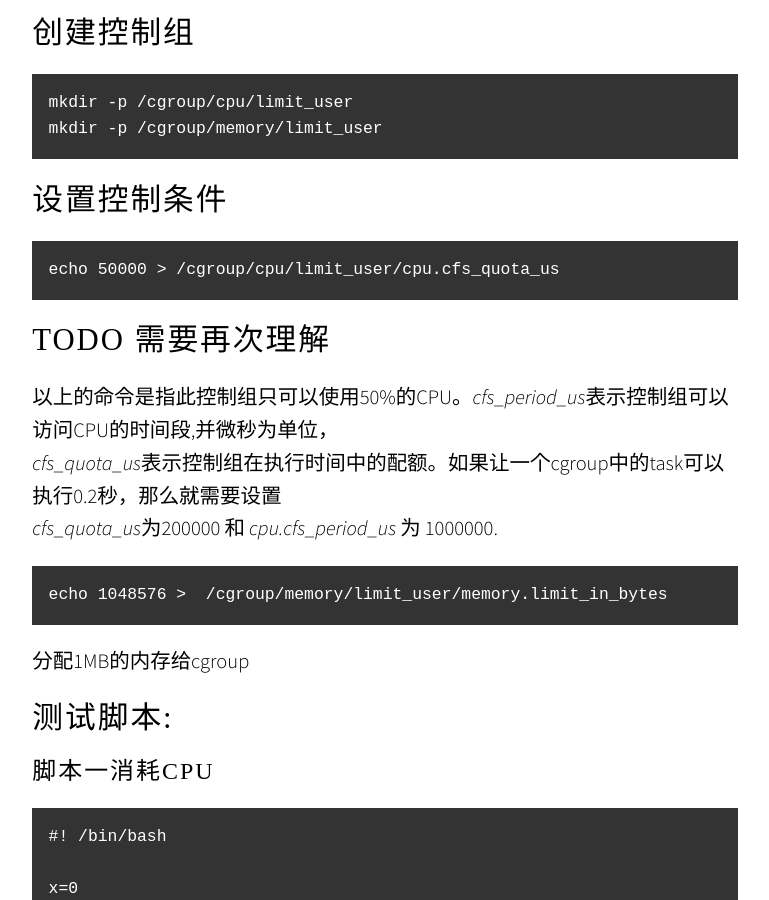
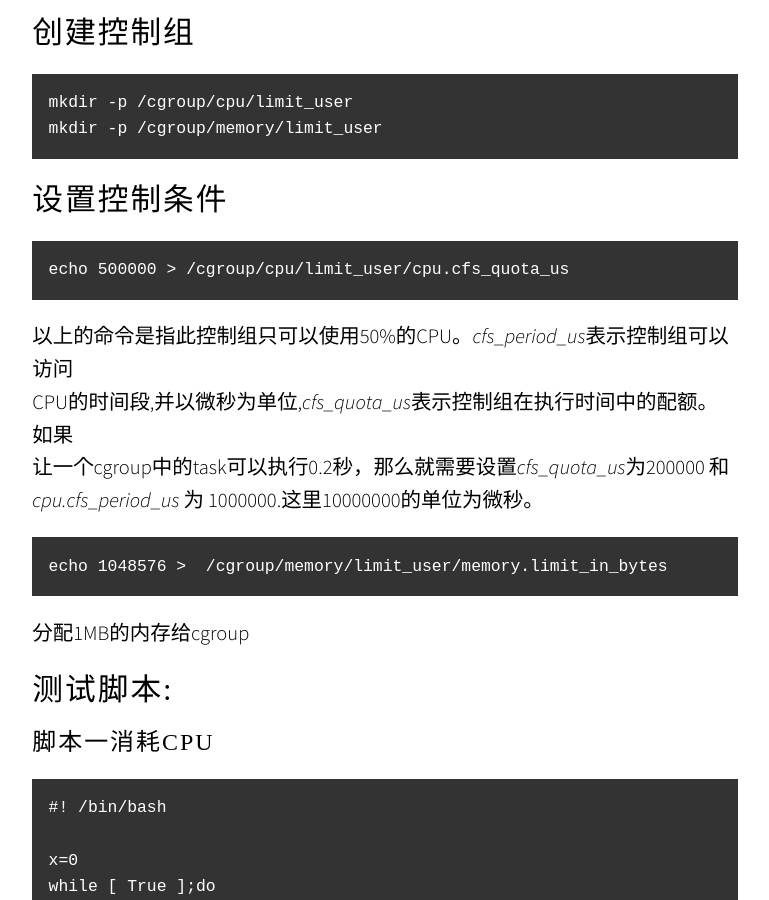
Before and after one commit to lxlenovostar/lix_blog, a Jekyll site: the page built from _posts/2016-09-28-cgroup-test.md, in a window 1280 px wide and 900 px high, scrolled down 751 px. Shown: the whole window, without its empty margins (255-1024 px from the left). Built offline with Jekyll 4.4.1, drawn with Linux system fonts in a browser that asks for light colours; nearby versions of some CDN libraries; some web fonts are replaced; comment, search, counter and statistics services are not loaded.

Commit message:
修改疑问部分

````diff
--- a/_posts/2016-09-28-cgroup-test.md
+++ b/_posts/2016-09-28-cgroup-test.md
@@ -23,12 +23,12 @@ mkdir -p /cgroup/memory/limit_user
 
 ## 设置控制条件
 ```
-echo 50000 > /cgroup/cpu/limit_user/cpu.cfs_quota_us
+echo 500000 > /cgroup/cpu/limit_user/cpu.cfs_quota_us
 ```
-# TODO 需要再次理解
-以上的命令是指此控制组只可以使用50%的CPU。*cfs_period_us*表示控制组可以访问CPU的时间段,并微秒为单位，
-*cfs_quota_us*表示控制组在执行时间中的配额。如果让一个cgroup中的task可以执行0.2秒，那么就需要设置
-*cfs_quota_us*为200000 和 *cpu.cfs_period_us* 为 1000000.
+以上的命令是指此控制组只可以使用50%的CPU。*cfs_period_us*表示控制组可以访问
+CPU的时间段,并以微秒为单位,*cfs_quota_us*表示控制组在执行时间中的配额。如果
+让一个cgroup中的task可以执行0.2秒，那么就需要设置*cfs_quota_us*为200000 和
+*cpu.cfs_period_us* 为 1000000.这里10000000的单位为微秒。
 
 ```
 echo 1048576 >  /cgroup/memory/limit_user/memory.limit_in_bytes
````
